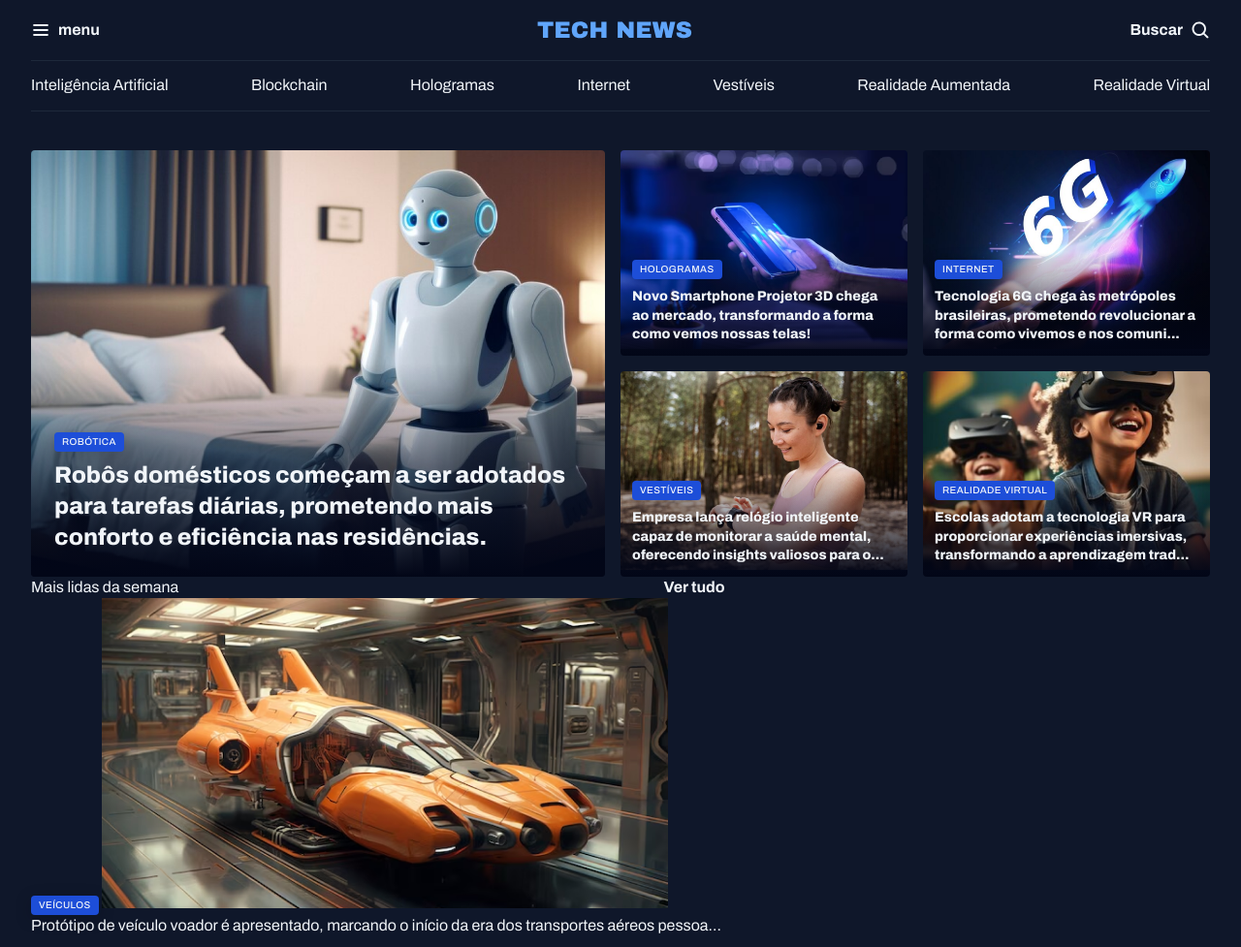
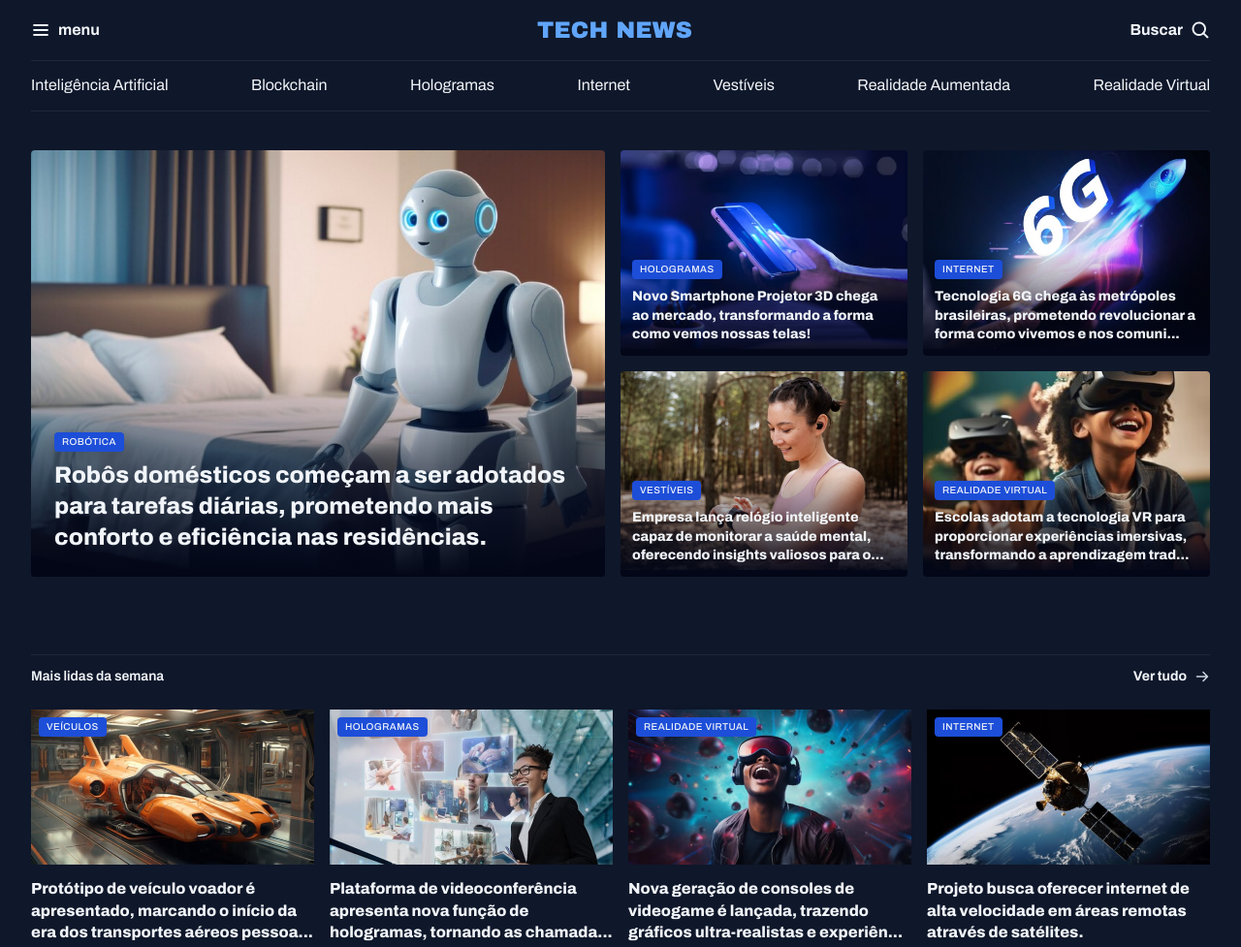
Before and after one commit to Fernanda-dev013/portal.de.noticias, a plain HTML site: page index.html in a window 1280 px wide. Shown: the top 977 px of the page at 97% size. Drawn offline with Linux system fonts and the light colour scheme.

Commit message:
aplicando estilos na seção mais lidas da semana

```diff
--- a/styles/global.css
+++ b/styles/global.css
@@ -52,6 +52,7 @@ img{
 
 main{
   margin-top: 40px;
+  gap: 80px;
 }
 
 .content-tag{
--- a/styles/sections.css
+++ b/styles/sections.css
@@ -1,3 +1,29 @@
+section header{
+  border-top: 1px solid var(--stroke-color);
+  padding-block: 12px 24px;
+  font: var(--text-span);
+
+   a{
+    align-items: center;
+    gap: 8px;
+    justify-self: end;
+
+    span{
+      background-image: url(../assets/icon/ArrowRight.svg);
+      width: 16px;
+      height: 16px;
+    }
+
+    &:hover span{
+      background-image: url(../assets/icon/ArrowRight-houver.svg);
+
+    }
+
+  }
+}
+
+
+
 #featured{
   img{
     height: 100%;
@@ -35,3 +61,28 @@
    }
   }
 }
+}
+
+#weekly{
+
+  &>div{
+    grid-template-columns: repeat(4,292px);
+  }
+  img{
+    height: 160px;
+  }
+
+  figure{
+    position: relative;
+    .content-tag{
+      position: absolute;
+      top: 8px;
+      left: 8px;
+    }
+
+    p{
+      margin-top: 8px;
+      font-weight: 800;
+    }
+  }
+}
```
